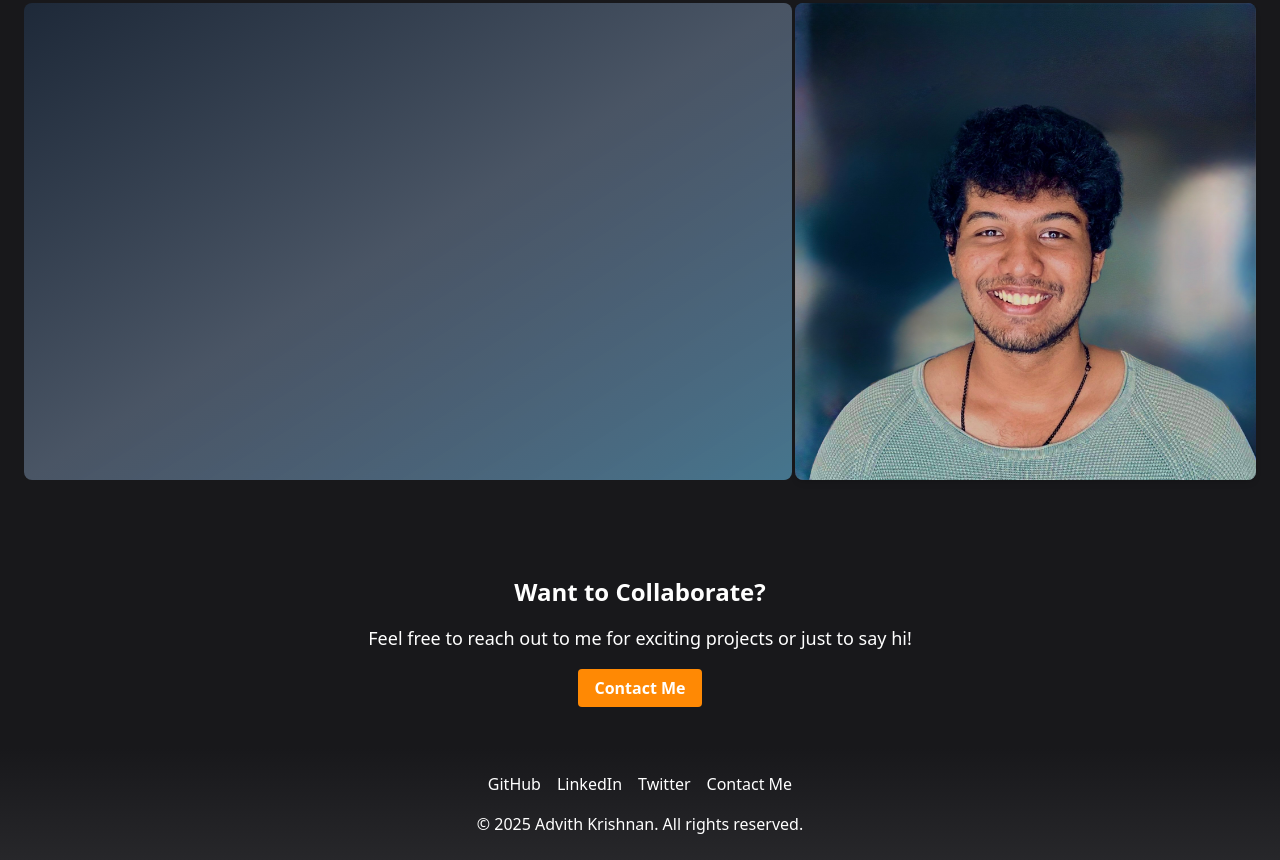
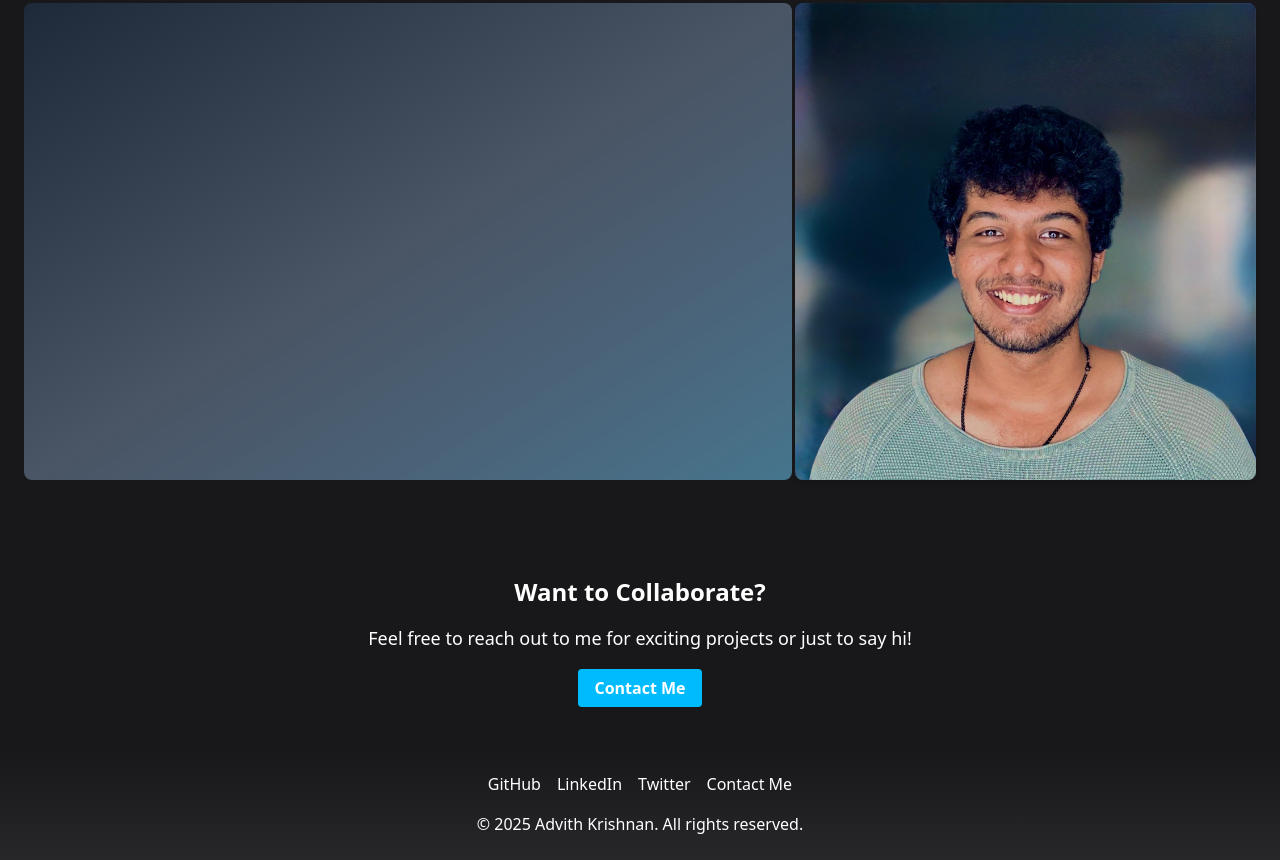
Before and after one commit to Diacod-I/actual-portfolio, an Astro site: page / in a window 1280 px wide. Shown: the part 249-1109 px from the top of the page. Built offline with nearby package versions, Linux system fonts and the light colour scheme; Astro itself is replaced by a stand-in of ours.

Commit message:
fix: change colour of call-to-action button

```diff
--- a/src/pages/index.astro
+++ b/src/pages/index.astro
@@ -75,6 +75,6 @@ const skills = ["Python", "TypeScript", "HTML", "CSS", "JavaScript", "C++", "C"]
 <div class="bg-zinc-900 text-white py-12 px-8 text-center mt-12">
   <h2 class="text-2xl font-bold mb-4">Want to Collaborate?</h2>
   <p class="text-lg mb-6">Feel free to reach out to me for exciting projects or just to say hi!</p>
-  <a href="/contact_me" class="bg-orange-400 hover:bg-orange-300 text-white font-bold py-2 px-4 rounded">Contact Me</a>
+  <a href="/contact_me" class="bg-sky-400 hover:bg-sky-300 text-white font-bold py-2 px-4 rounded">Contact Me</a>
 </div>
 </Layout>
```
